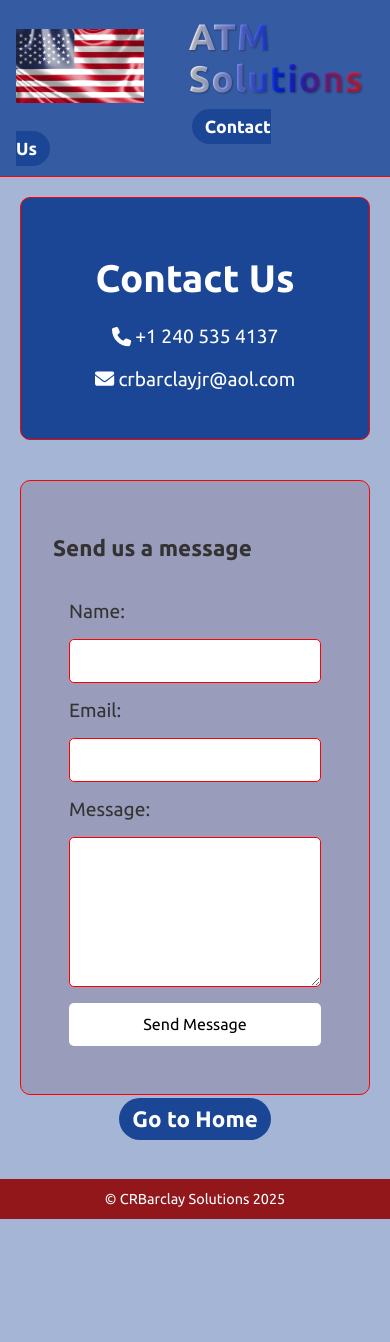
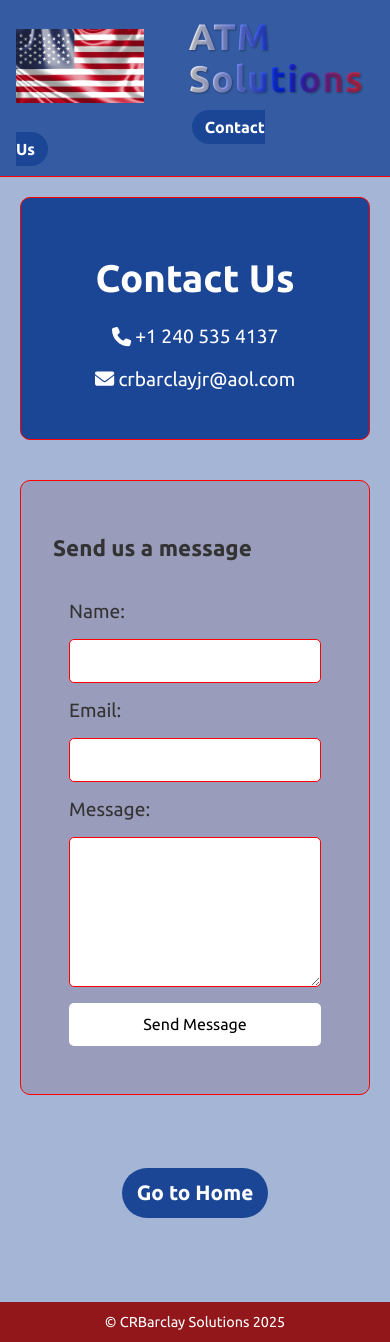
Before and after one commit to ShaynaMBarclay/CRBarclay, a React (Vite) app: page /contact in a window 390 px wide. Before the commit the page ends 1219 px from the top, so only its background shows below. Built offline with nearby package versions, Linux system fonts and the light colour scheme; a web font is replaced by a local one.

Commit message:
mobile fix

```diff
--- a/src/styles/Contact.css
+++ b/src/styles/Contact.css
@@ -128,9 +128,10 @@
     .contact-form-container {
       width: 100%;
       padding: 2rem;
+      margin-bottom: 3rem;
       box-shadow: none;
       border: 1px solid #ff0000;
-      margin-top: 20px; /* Adds space between the contact info and form */
+      margin-top: 20px;
     }
 
     .contact-form {
@@ -176,16 +177,11 @@
     }
 
     .go-home-button {
-    background-color: #1b4696;
-    color: white;
-    margin-left: 5rem;
-    padding: 0.5rem 0.8rem;
-    border-radius: 30px;
-    font-family: "Ubuntu", sans-serif;
-    font-size: 1.4rem;
-    font-weight: bold;
-    text-decoration: none;
-    margin: 1rem 0;
-    bottom: -19.5rem;
+        position: static;
+        display: block;
+        margin: 0.3rem auto 0 auto;
+        font-size: 1.3rem;
+        width: fit-content;
+    }
+
   }
-  }
--- a/src/styles/Navbar.css
+++ b/src/styles/Navbar.css
@@ -96,7 +96,7 @@
     border: none;
     border-radius: 20px;
     font-family: "Ubuntu", sans-serif;
-    font-size: 1.1rem;
+    font-size: 1rem;
     font-weight: bold;
     text-decoration: none;
     transition: background-color 0.3s ease;
```
